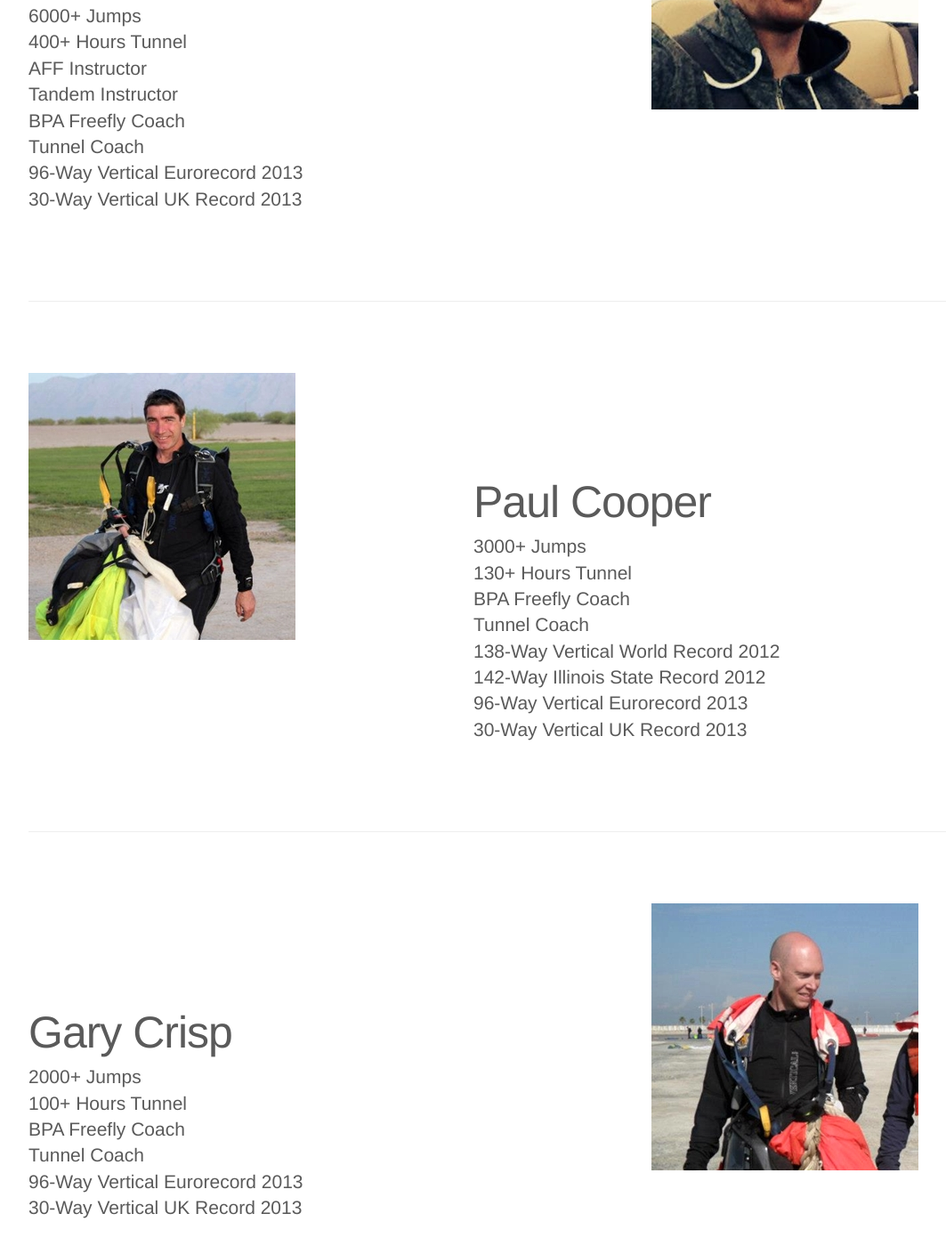
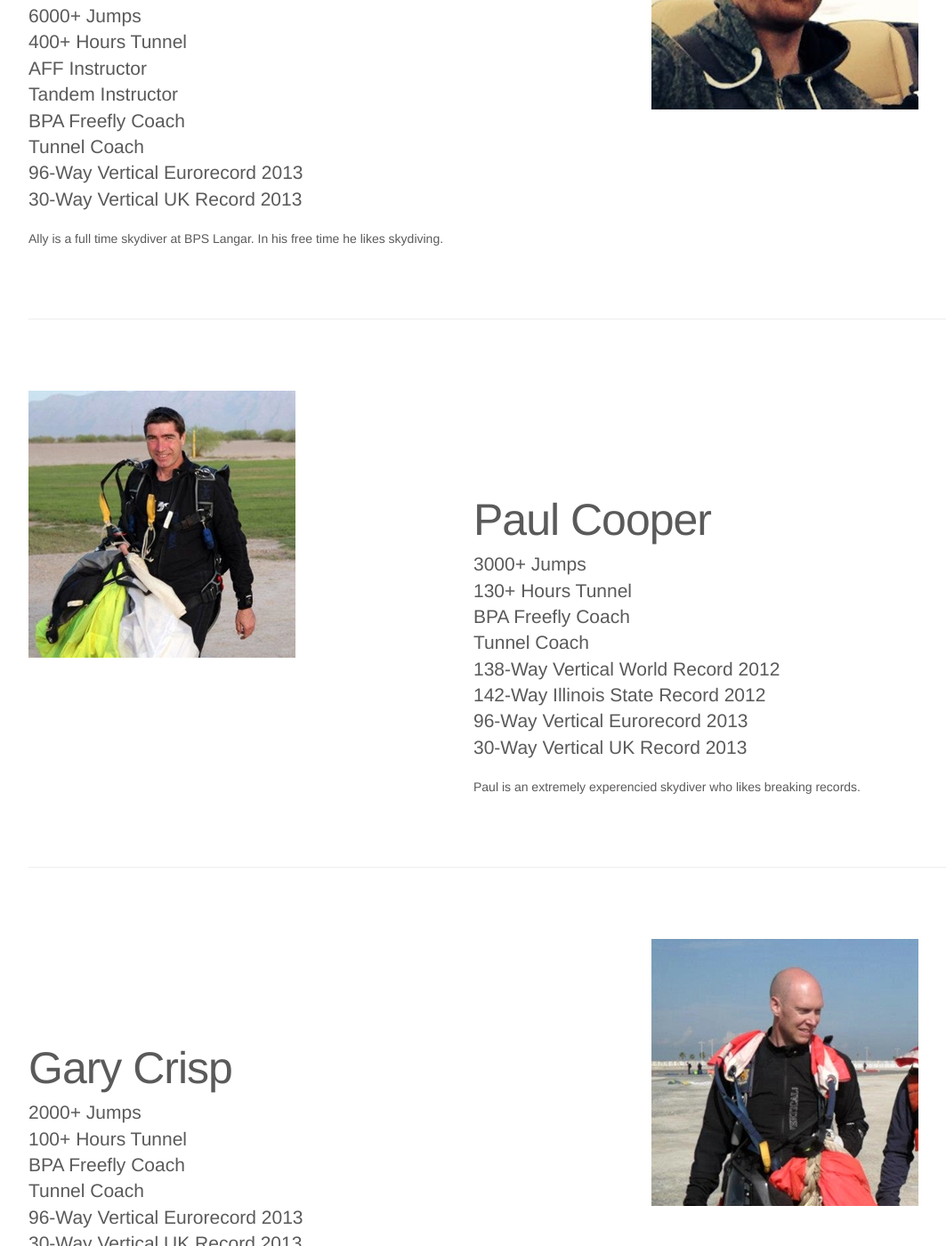
Before and after one commit to teamqfx/teamqfx.github.io, a Jekyll site: the page members.html, which Jekyll copies as it is, in a window 1280 px wide and 1400 px high, scrolled down 724 px. Shown: the whole window at 89% size, without its empty margins (23-1086 px from the left). Built offline with Jekyll 4.4.1, drawn with Linux system fonts in a browser that asks for light colours; Markdown is read by kramdown in place of the engine named in the settings; some of the changed text lies outside the part shown.

Commit message:
Update members.html

```diff
--- a/members.html
+++ b/members.html
@@ -84,9 +84,10 @@
                       BPA Freefly Coach  <br>
                       Tunnel Coach     <br>
                       96-Way Vertical Eurorecord 2013 <br>
-                      30-Way Vertical UK Record 2013
+                      30-Way Vertical UK Record 2013 <br>
 
                 </p>
+                Ally is a full time skydiver at BPS Langar. In his free time he likes skydiving.
     </div>
     <div class="col-md-5">
       <img class="featurette-image img-responsive" src="img/Ally.jpg" alt="placeholder Ally">
@@ -110,6 +111,8 @@
                       96-Way Vertical Eurorecord 2013<br>
                       30-Way Vertical UK Record 2013<br>
       </p>
+      Paul is an extremely experencied skydiver who likes breaking records.
+
     </div>
     </div>
 
@@ -127,6 +130,7 @@
                       30-Way Vertical UK Record 2013<br>
 
                       </p>
+                      Gary is a skydiver and BASE jumper, who likes pushing the limits.
     </div>
     <div class="col-md-5">
       <img class="featurette-image img-responsive" src="img/Gaz.jpg" alt=" placeholder Gaz">
@@ -165,6 +170,7 @@
                       Tunnel Coach<br>
                       30-Way Vertical UK Record 2013<br>
       </p>
+      Ewan is passionate about freeflying, photography and sunsets and tries to combine the three.
     </div>
     <div class="col-md-5">
       <img class="featurette-image img-responsive" src="img/Ewan2.jpg" alt=" placeholder Ewan">
```
Also changed, not shown: other parts of members.html (+1 -0 lines).
